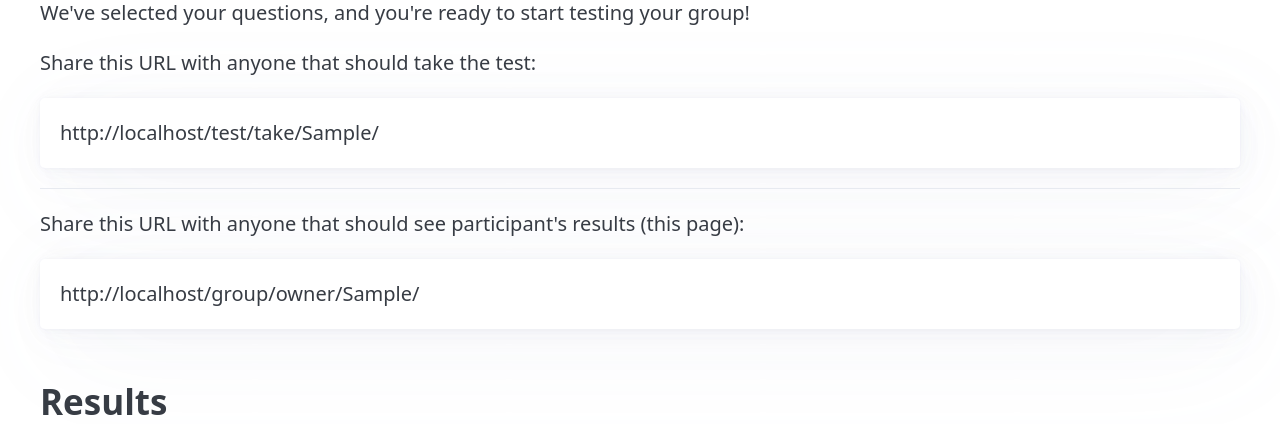
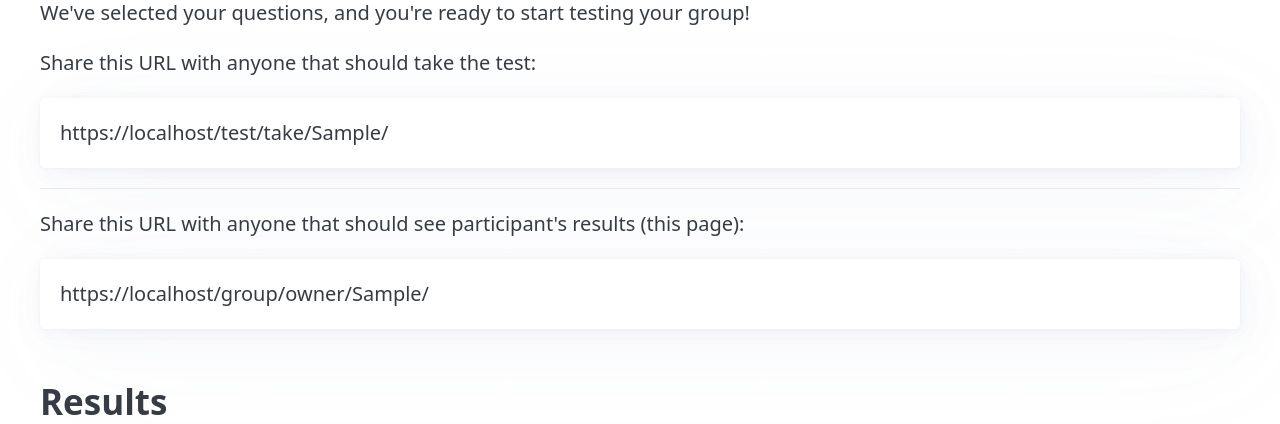
Before and after one commit to mxsasha/penaltyparty, a Django app: template penaltyparty/pp/templates/test_group_owner.html in a window 1280 px wide. Shown: the part 207-631 px from the top of the page. Run offline with Django 4.2, Linux system fonts and the light colour scheme; the template is opened without the code that fills it: values that come from a table or form of the project are taken from there, others are empty; tables that the repository leaves empty hold one stand-in row (values such as "Sample post").

Commit message:
Don't use request.scheme, it's not passed through proxy
Could fix the proxy, but it's not important.

```diff
--- a/penaltyparty/pp/templates/test_group_owner.html
+++ b/penaltyparty/pp/templates/test_group_owner.html
@@ -5,12 +5,12 @@
     <p>We've selected your questions, and you're ready to start testing your group!</p>
     <p>Share this URL with anyone that should take the test:</p>
     <article>
-        {{ request.scheme }}://{{ request.get_host }}{% url 'test_group_take' group_token=test_group.token_test_taker %}
+        https://{{ request.get_host }}{% url 'test_group_take' group_token=test_group.token_test_taker %}
     </article>
     <hr/>
     <p>Share this URL with anyone that should see participant's results (this page):</p>
     <article>
-        {{ request.scheme }}://{{ request.get_host }}{% url 'test_group_owner' token=test_group.token_owner %}
+        https://{{ request.get_host }}{% url 'test_group_owner' token=test_group.token_owner %}
     </article>
 
     <h2>Results</h2>
```
